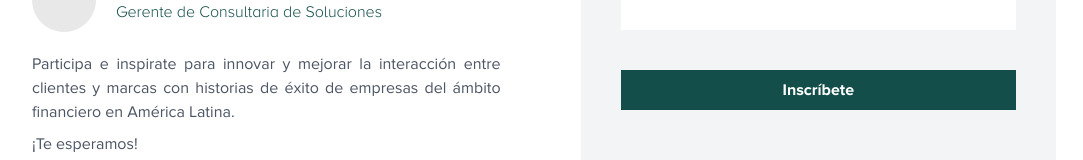
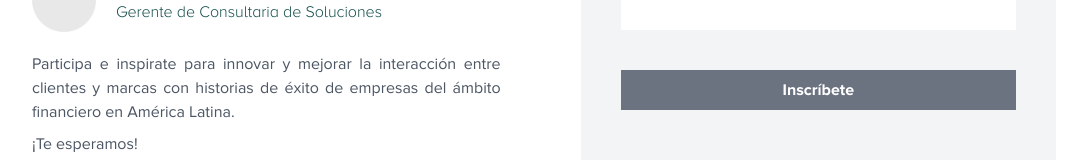
Before and after one commit to Miguelch7/VirtualEvent-Frontend, a React (Create React App) app: page / in a window 1280 px wide. Shown: the part 975-1135 px from the top of the page, without its empty margins (96-1179 px from the left). Built offline with nearby package versions, Linux system fonts and the light colour scheme; no server answers.

Commit message:
Disable submit button if no countries

```diff
--- a/src/components/Form.js
+++ b/src/components/Form.js
@@ -205,9 +205,10 @@ const Form = () => {
       </fieldset>
 
       <input
-        className="my-5 py-2 px-3 bg-teal-900 text-white font-bold w-full hover:cursor-pointer hover:bg-teal-700 transition-all"
+        className="my-5 py-2 px-3 bg-teal-900 text-white font-bold w-full hover:cursor-pointer hover:bg-teal-700 transition-all disabled:bg-gray-500"
         type="submit"
         value="Inscríbete"
+        disabled={ countries.length === 0 }
       />
     </form>
   );
```
